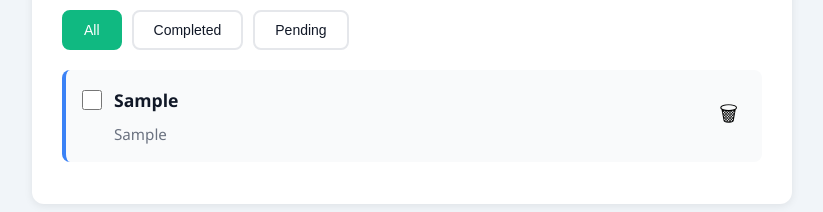
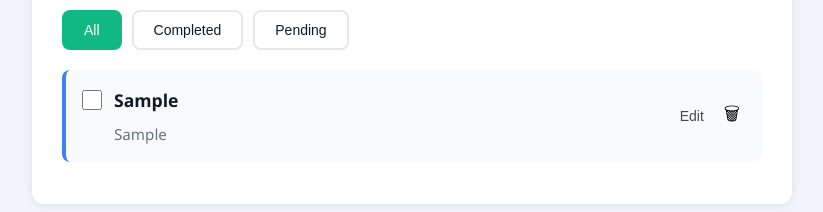
Before and after one commit to 2kavitachaubey/task-tracker, a Next.js app: page / in a window 1280 px wide. Both pictures are taken after typing "Sample", "Sample" into the empty fields and a click on the button "+ Add Task". Shown: the part 669-881 px from the top of the page, without its empty margins (228-1051 px from the left). Built offline with nearby package versions, Linux system fonts and the light colour scheme.

Commit message:
Edit button

```diff
--- a/src/components/TaskItem.jsx
+++ b/src/components/TaskItem.jsx
@@ -1,26 +1,71 @@
-import React from "react";
+import React, { useState } from "react";
 import { useTasks } from "@/lib/TaskContext";
 
 const TaskItem = ({ task }) => {
   const { tasks, setTasks } = useTasks();
+  const [isEditing, setIsEditing] = useState(false);
+  const [editTitle, setEditTitle] = useState(task.title);
+  const [editDescription, setEditDescription] = useState(task.description);
+  const [editErrors, setEditErrors] = useState("");
 
   // Toggle a task between completed or pending
   const toggleComplete = () => {
     setTasks(
-      tasks.map((t) =>
-        t.id === task.id ? { ...t, completed: !t.completed } : t
+      tasks.map((value) =>
+        value.id === task.id ? { ...value, completed: !value.completed } : t
       )
     );
   };
 
   // Delete Task
   const deleteTask = () => {
-    setTasks(tasks.filter((t) => t.id !== task.id));
+    setTasks(tasks.filter((value) => value.id !== task.id));
+  };
+
+  // edit task
+  const saveEdit = () => {
+    if (editTitle.trim() === "") {
+      setEditErrors("Please fill this field");
+      return;
+    }
+    setTasks(
+      tasks.map((value) => {
+        value.id === task.id
+          ? { ...value, title: editTitle, description: editDescription }
+          : value;
+      })
+    );
+    setError("");
+    setIsEditing(false);
   };
 
   return (
     <li className={`task-item ${task.completed ? "completed" : ""}`}>
       <div className="task-content">
+        {isEditing ? (
+          <div className="edit-section">
+            <input
+              type="text"
+              placeholder="Task Title"
+              value={editTitle}
+              onChange={(e) => {
+                setEditTitle(e.target.value);
+                if (editErrors) setError("");
+              }}
+              className={editErrors && editTitle.trim() === "" ? "error-input" : ""}
+            />
+            {editErrors && <span className="error-text">{editErrors}</span>}
+            <textarea
+              placeholder="Task Description"
+              value={editDescription}
+              onChange={(e) => setEditDescription(e.target.value)}
+            />
+            <button className="save-btn" onClick={saveEdit}>
+              save
+            </button>
+          </div>
+        ) : (
+          <>
             <div className="task-header">
               <input
                 type="checkbox"
@@ -32,8 +77,20 @@ const TaskItem = ({ task }) => {
             {task.description && (
               <p className="task-description">{task.description}</p>
             )}
+          </>
+        )}
       </div>
-      <button onClick={deleteTask} className="delete-btn">🗑</button>
+
+      <div className="task-actions">
+        {!isEditing && (
+          <button onClick={() => setIsEditing(true)} className="edit-btn">
+            Edit
+          </button>
+        )}
+        <button onClick={deleteTask} className="delete-btn">
+          🗑
+        </button>
+      </div>
     </li>
   );
 };
--- a/src/page.css
+++ b/src/page.css
@@ -167,7 +167,6 @@ ul {
   background-color: #F9FAFB;
   border-radius: 8px;
   border-left: 4px solid #3B82F6;
-  transition: all 0.2s;
 }
 
 .task-item:hover {
@@ -209,18 +208,78 @@ input[type="checkbox"] {
   font-size: 0.95rem;
 }
 
+.edit-section {
+  display: flex;
+  flex-direction: column;
+  gap: 10px;
+}
+
+.edit-section input[type="text"],
+.edit-section textarea {
+  width: 100%;
+  padding: 10px 14px;
+  border: 2px solid #E5E7EB;
+  border-radius: 8px;
+  background-color: #F9FAFB;
+  font-size: 1rem;
+}
+
+.edit-section input[type="text"]:focus,
+.edit-section textarea:focus {
+  outline: none;
+  border-color: #3B82F6;
+  background-color: #fff;
+}
+
+.save-btn {
+  align-self: flex-start;
+  background-color: #10B981;
+  color: white;
+  border: none;
+  padding: 8px 16px;
+  border-radius: 8px;
+  font-size: 0.95rem;
+  font-weight: 600;
+  cursor: pointer;
+  transition: background-color 0.2s ease;
+}
+
+.save-btn:hover {
+  background-color: #059669;
+}
+
+.task-actions {
+  display: flex;
+  gap: 8px;
+  align-items: center;
+}
+
+.edit-btn,
 .delete-btn {
-  background-color: transparent;
   border: none;
-  font-size: 1.3rem;
+  background: transparent;
   cursor: pointer;
-  padding: 8px;
+  padding: 6px;
   border-radius: 6px;
 }
 
+.edit-btn{
+  font-size: 14px;
+  opacity: 0.7;
+}
+
+.delete-btn{
+  font-size: 18px;
+}
+
+.edit-btn:hover {
+  color: #3B82F6;
+}
+
 .delete-btn:hover {
-  background-color: #FEE2E2;
+  color: #DC2626;
 }
+
 
 .task-list > ul > p {
   text-align: center;
```
Lines whose indentation alone changed are shown as unchanged.
